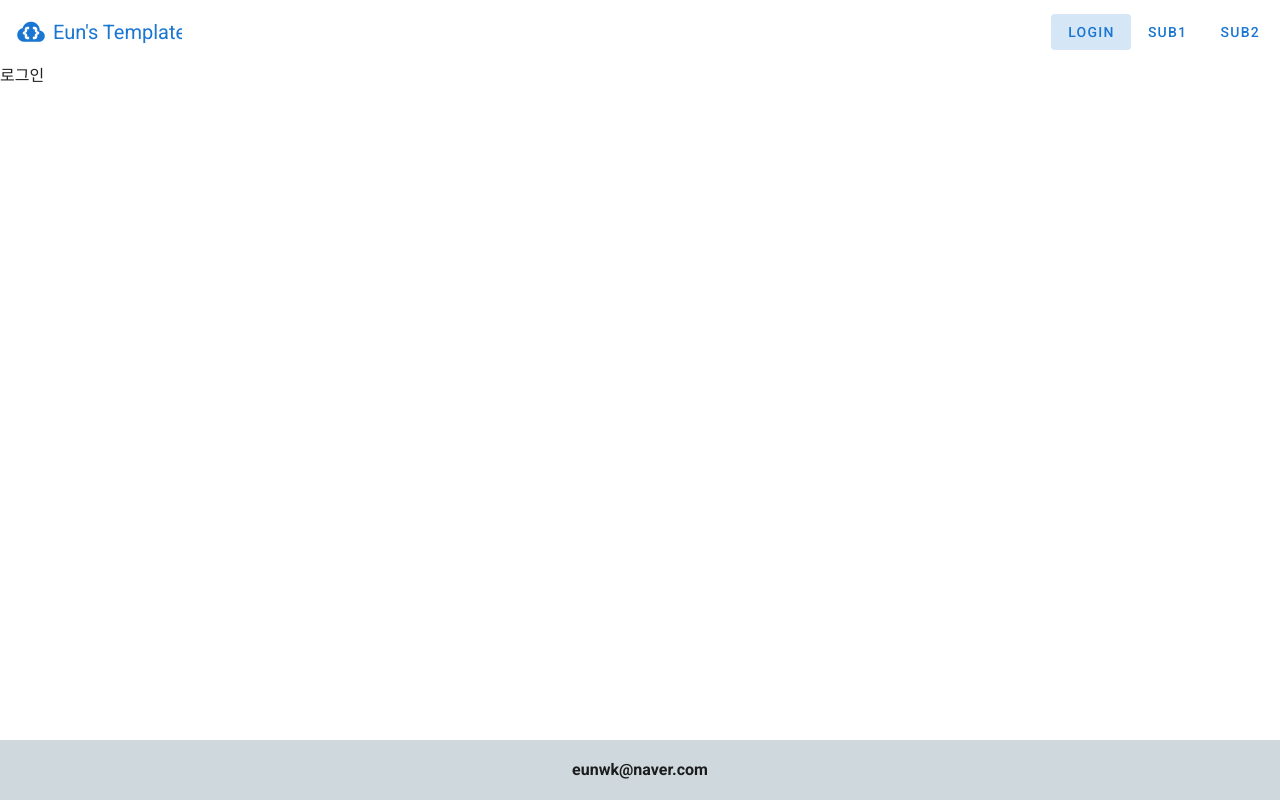
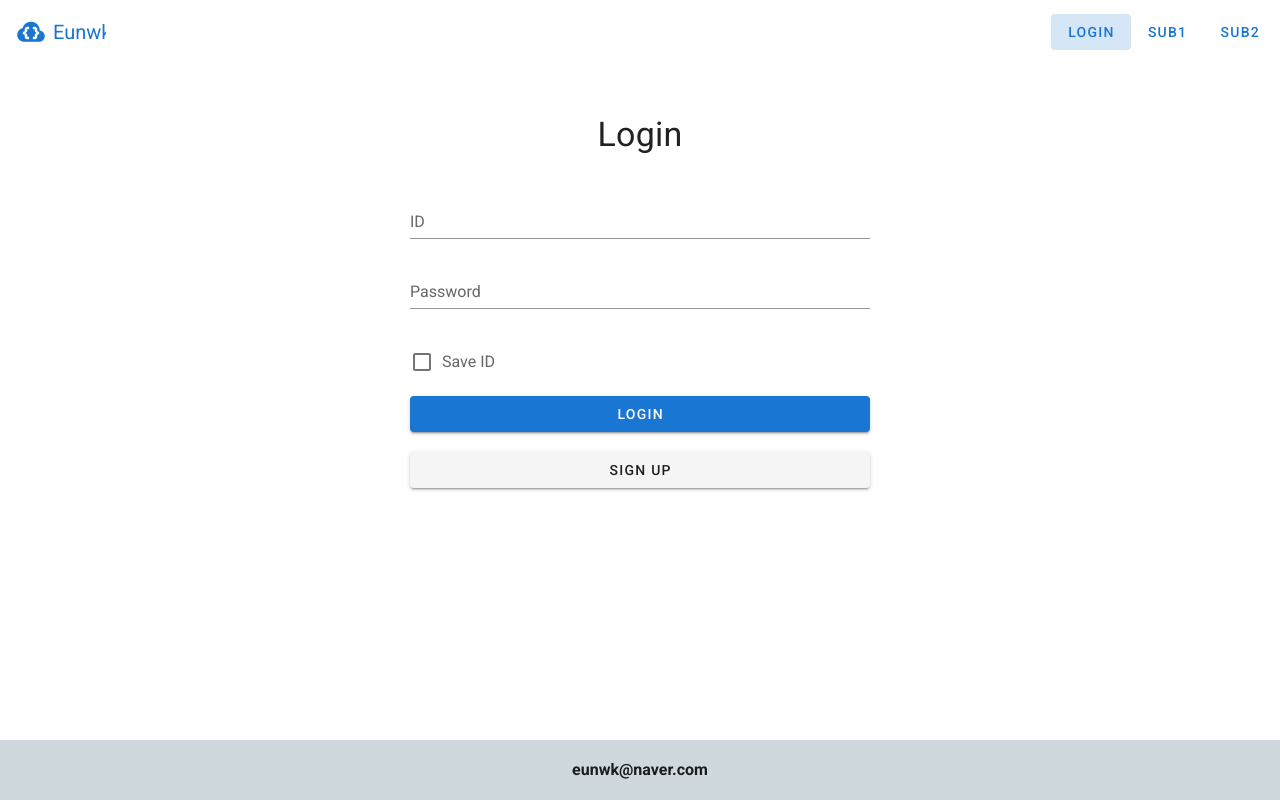
Before and after one commit to eunwk/eunwk-vue-template, a Vue app in the folder vue2-vuetify2/: page /login in a window 1280 px wide. Built offline with nearby package versions, Linux system fonts and the light colour scheme.

Commit message:
1뎁스메뉴 구현

```diff
--- a/vue2-vuetify2/package.json
+++ b/vue2-vuetify2/package.json
@@ -8,8 +8,11 @@
     "lint": "vue-cli-service lint"
   },
   "dependencies": {
+    "@vuelidate/core": "^2.0.0",
+    "@vuelidate/validators": "^2.0.0",
     "core-js": "^3.8.3",
     "sass-loader": "^8.0.2",
+    "vee-validate": "^2.2.15",
     "vue": "^2.6.14",
     "vue-router": "^3.5.1",
     "vuetify": "^2.6.0",
--- a/vue2-vuetify2/src/layouts/SinglePageLayout.vue
+++ b/vue2-vuetify2/src/layouts/SinglePageLayout.vue
@@ -1,10 +1,10 @@
 <template>
   <v-app>
-    <v-app-bar app class="text-center" color="transparent">
+    <v-app-bar app class="text-center" color="#ffffff" flat>
       <v-app-bar-title>
         <router-link to="/" class="app-logo">
           <v-icon color="primary">mdi-cloud-braces</v-icon>
-          Eun's Template
+          Eunwk
         </router-link>
       </v-app-bar-title>
       <v-spacer></v-spacer>
@@ -35,10 +35,6 @@ export default {
 </script>
 
 <style scoped>
-.v-toolbar {
-  box-shadow: none !important;
-  background: #fff;
-}
 
 .v-app-bar-title .app-logo {
   text-decoration: none;
--- a/vue2-vuetify2/src/layouts/SubPageLayout.vue
+++ b/vue2-vuetify2/src/layouts/SubPageLayout.vue
@@ -1,6 +1,6 @@
 <template>
   <div>
-    <v-navigation-drawer v-model="drawer" app  >
+    <v-navigation-drawer v-model="drawer" app  disable-resize-watcher>
       <v-list>
           <v-list-item
               v-for="item in items"
@@ -10,16 +10,93 @@
       </v-list>
     </v-navigation-drawer>
     <v-app-bar app
-        color="green"
+      flat
+      color="primary"
+      dense
     >
-        <v-app-bar-nav-icon @click.stop="drawer = !drawer"></v-app-bar-nav-icon>
+      <v-app-bar-nav-icon @click.stop="drawer = !drawer" color="#ffffff"></v-app-bar-nav-icon>
+      <v-app-bar-title>
+        <router-link to="/" class="app-logo">
+          <v-icon color="#ffffff">mdi-cloud-braces</v-icon>
+          Eunwk
+        </router-link>
+      </v-app-bar-title>
+      <v-spacer></v-spacer>
+      <v-row justify="end">
+        <v-text-field
+            v-model="searchValue"
+            placeholder="Search"
+            solo
+            clearable
+            hide-details
+            style="max-width: 200px"
+            append-icon="mdi-magnify"
+            clear-icon="mdi-close-circle"
+            dense
+            rounded
+            height="24px"
+            @click:append="onSearch"
+        ></v-text-field>
+        <v-btn text color="#ffffff" to="/login">Login</v-btn>
+      </v-row>
+      <template v-slot:extension>
+        <v-tabs
+          v-model="tab"
+          dark
+          slider-color="yellow"
+          show-arrows
+          @change="onChangeTabs"
+        >
+          <v-tab
+            v-for="item in tabItems"
+            :key="item.value"
+          >
+            {{ item.title }}
+          </v-tab>
+          <!-- <v-menu
+            v-if="more.length"
+            bottom
+            left
+          >
+            <template v-slot:activator="{ on, attrs }">
+              <v-btn
+                text
+                class="align-self-center mr-4"
+                v-bind="attrs"
+                v-on="on"
+              >
+                more
+                <v-icon right>
+                  mdi-menu-down
+                </v-icon>
+              </v-btn>
+            </template>
 
-        <v-app-bar-title>Eunwk</v-app-bar-title>
-
+            <v-list class="grey lighten-3">
+              <v-list-item
+                v-for="item in more"
+                :key="item"
+                @click="addItem(item)"
+              >
+                {{ item }}
+              </v-list-item>
+            </v-list>
+          </v-menu> -->
+        </v-tabs>
+      </template>
     </v-app-bar>
     <v-main>
-
       <v-container>
+        <v-tabs-items v-model="tab">
+        <v-tab-item
+          v-for="item in tabItems"
+          :key="item.value"
+        >
+          <v-card flat>
+            <v-card-text v-text="text"></v-card-text>
+          </v-card>
+        </v-tab-item>
+      </v-tabs-items>
           <router-view></router-view>
       </v-container>
     </v-main>
@@ -31,17 +108,8 @@ export default {
     name: 'SubPageLayout',
     data: () => ({
       drawer: false,
+      searchValue: '',
       items: [
-        {
-          title: 'home',
-          value: 'home',
-          src: '/',
-        },
-        {
-          title: 'login',
-          value: 'login',
-          src: '/login',
-        },
         {
           title: '서브페이지1',
           value: 'sub1',
@@ -53,6 +121,78 @@ export default {
           src: '/sub2',
         },
       ],
+      tab: null,
+      tabItems: [
+          {
+            title: '카테고리 A',
+            value: 'menu-A',
+          },
+          {
+            title: '카테고리 B',
+            value: 'menu-B',
+          },
+          {
+            title: '카테고리 C',
+            value: 'menu-C',
+          },
+          {
+            title: '카테고리 D',
+            value: 'menu-D',
+          },
+          {
+            title: '카테고리 E',
+            value: 'menu-E',
+          },
+          {
+            title: '카테고리 F',
+            value: 'menu-F',
+          },
+          {
+            title: '카테고리 G',
+            value: 'menu-G',
+          },
+          {
+            title: '카테고리 H',
+            value: 'menu-H',
+          },
+          {
+            title: '카테고리 I',
+            value: 'menu-I',
+          },
+      ],
+      text: 'Lorem ipsum dolor sit amet, consectetur adipiscing elit, sed do',
     }),
+    methods: {
+      onSearch() {
+        if (this.searchValue) {
+          alert(`${this.searchValue}를 검색합니다.`);
+        } else {
+          alert('검색어를 입력해 주세요.');
+        }
+      },
+      onChangeTabs(e) {
+        console.log('탭', e);
+      },
+      onClickTabs() {
+        console.log('탭버튼');
+      },
+    },
 };
 </script>
+
+<style scoped>
+.v-app-bar-title .app-logo {
+  text-decoration: none;
+  display: flex;
+  align-items: center;
+}
+
+.v-app-bar-title a {
+  color: #ffffff;
+}
+.v-app-bar-title .app-logo .v-icon {
+  margin-right: 7px;
+  font-size: 30px;
+}
+
+</style>
--- a/vue2-vuetify2/src/views/HomeView.vue
+++ b/vue2-vuetify2/src/views/HomeView.vue
@@ -1,5 +1,5 @@
 <template>
-  <v-container class="v-center text-center">
+  <v-container class="body-container text-center">
       <div>
         <v-img
           :src="require('../assets/logo.svg')"
@@ -9,16 +9,8 @@
         />
       </div>
 
-      <div class="mb-4">
+      <div class="mb-8">
         <h1 class="display-2 font-weight-bold mb-3">Vue2 + Vuetify2 <br />Layout Template</h1>
-        <p class="subheading font-weight-regular">
-          For help and collaboration with other Vuetify developers,
-          <br>please join our online
-          <a
-            href="https://community.vuetifyjs.com"
-            target="_blank"
-          >Discord Community</a>
-        </p>
       </div>
 
       <div
@@ -28,8 +20,7 @@
         <h2 class="headline font-weight-bold mb-3">
           Used Dependencies
         </h2>
-
-        <v-row justify="center">
+        <v-row justify="center mb-10">
           <v-chip
             class="ma-2"
           >
@@ -66,6 +57,19 @@
             Green Chip
           </v-chip>
         </v-row>
+
+        <div>
+          <h2 class="headline font-weight-bold mb-3">About</h2>
+          <p class="subheading font-weight-regular">
+            1. 메인화면, 로그인 등 단일페이지 레이아웃
+            <br />2. 본문 컨텐츠를 위한 서브페이지 레이아웃
+            <br />3. Sass를 이용한 Vuetify Customizing 설정
+            <br />4. 다른 버전 <a
+              href="https://community.vuetifyjs.com"
+              target="_blank"
+            >[Vue3 + Nuxt를 사용한 퍼블리싱 템플릿]</a>
+          </p>
+        </div>
       </div>
   </v-container>
 </template>
@@ -79,10 +83,5 @@ export default {
 </script>
 
 <style>
-.v-center {
-  height: 100%;
-  display: flex;
-  flex-direction: column;
-  justify-content: center;
-}
+
 </style>
--- a/vue2-vuetify2/src/views/LoginView.vue
+++ b/vue2-vuetify2/src/views/LoginView.vue
@@ -1,9 +1,82 @@
 <template>
-    <div>로그인</div>
+    <v-container class="body-container">
+      <div class="login-box">
+        <h1 class="text-h4 text-center mb-10">Login</h1>
+        <v-form
+        ref="form"
+        v-model="valid"
+        lazy-validation
+        >
+            <v-text-field
+                v-model="id"
+                :rules="idRules"
+                label="ID"
+                required
+            ></v-text-field>
+            <v-text-field
+                v-model="password"
+                :rules="passwordRules"
+                label="Password"
+                required
+            ></v-text-field>
+            <v-checkbox
+                v-model="checkbox"
+                label="Save ID"
+            ></v-checkbox>
+            <div >
+              <v-btn
+                  color="primary"
+                  @click="validate"
+                  block
+                  class="mb-5"
+              >
+              Login
+              </v-btn>
+              <v-btn
+                  color="gray"
+                  block
+                  href="/"
+              >Sign Up</v-btn>
+            </div>
+        </v-form>
+      </div>
+  </v-container>
 </template>
 
 <script>
-export default {
+  export default {
     name: 'LoginView',
-};
+
+    data: () => ({
+      id: '',
+      password: '',
+      checkbox: false,
+      idRules: [
+        (v) => !!v || 'Name is required',
+      ],
+      passwordRules: [
+        (v) => !!v || 'Password is required',
+      ],
+    }),
+    methods: {
+      validate() {
+        if (this.$refs.form.validate()) {
+          alert('로그인성공!');
+        } else {
+          alert('로그인실패!');
+        }
+      },
+    },
+  };
 </script>
+
+<style>
+.body-container {
+  padding: 50px 15px;
+}
+.login-box {
+  margin: 0 auto;
+  max-width: 460px;
+}
+
+</style>
```
Also changed, not shown: 1 other file (tests, documents, lock files or other folders). Lines whose indentation alone changed are shown as unchanged.
